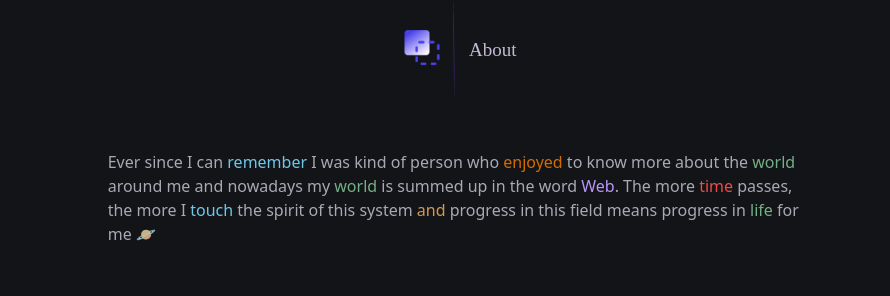
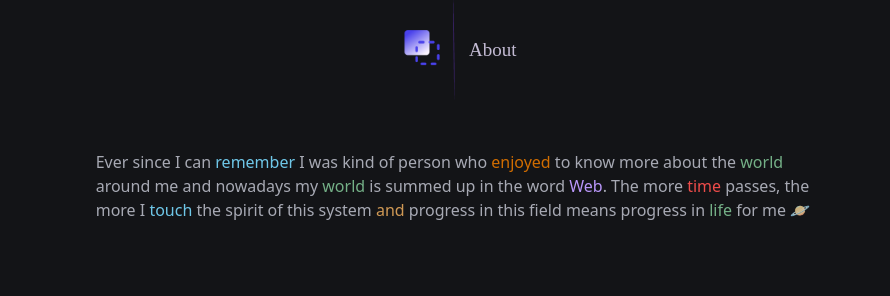
Before and after one commit to masoodhesami/Personal-site, a Next.js app: page / in a window 1280 px wide. Shown: the part 1139-1435 px from the top of the page, without its empty margins (179-1069 px from the left). Built offline with nearby package versions, Linux system fonts and the light colour scheme.

Commit message:
resume link updated

```diff
--- a/components/about/about.module.css
+++ b/components/about/about.module.css
@@ -5,7 +5,7 @@
     @apply mx-auto mt-24
 }
 .aboutText{
-    @apply text-left xl:w-7/12  mx-auto text-whiteGray/[.83] mt-12 px-5
+    @apply text-left xl:w-7/12  mx-auto text-whiteGray/[.83] mt-12 px-2
 }
 .AtomOrange {
     @apply text-atomOrange
--- a/components/header/header.tsx
+++ b/components/header/header.tsx
@@ -44,7 +44,7 @@ const solutions = [
 
 export default function Header() {
     function download() {
-        const URL = 'https://masoudhesami.vercel.app/resume.pdf'
+        const URL = 'https://masoodhesami.ir/resume.pdf'
         if (typeof window !== "undefined") {
             window.location.href = URL
         }
--- a/core/services/jsonFiles/projectsData.json
+++ b/core/services/jsonFiles/projectsData.json
@@ -47,7 +47,7 @@
       "detail": "Personal Site Design & Develop By Me",
       "imgUrl": "https://s22.picofile.com/file/8448300526/personal.png",
       "githubUrl": "https://github.com/masoodhesami/Personal-site",
-      "viewUrl": "https://personal-site-three-mu.vercel.app/",
+      "viewUrl": "https://masoodhesami.ir/",
       "tags": [
         {
           "name": "Next.js",
```
